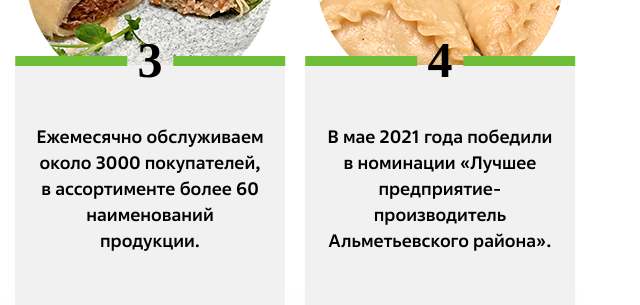
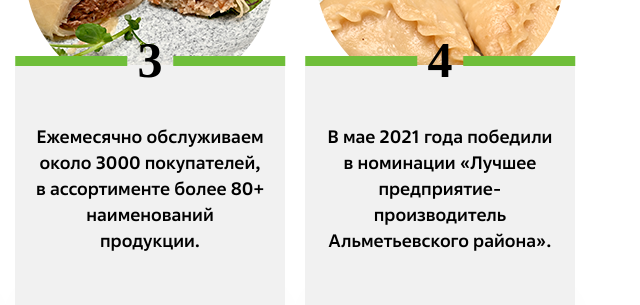
Before and after one commit to rnbelov96/mama, a website built with webpack: page src/index.html in a window 1280 px wide. Shown: the part 4340-4645 px from the top of the page, 635-1275 px from the left. Built offline with nearby package versions, Linux system fonts and the light colour scheme; a web font is replaced by a local one.

Commit message:
Исправляет цифры

```diff
--- a/src/index.html
+++ b/src/index.html
@@ -288,7 +288,7 @@
                 <p class="history__item-number">3</p>
                 <p class="history__item-text">
                   Ежемесячно обслуживаем около 3000 покупателей, в ассортименте
-                  более 60 наименований продукции.
+                  более 80+ наименований продукции.
                 </p>
               </div>
             </li>
```
